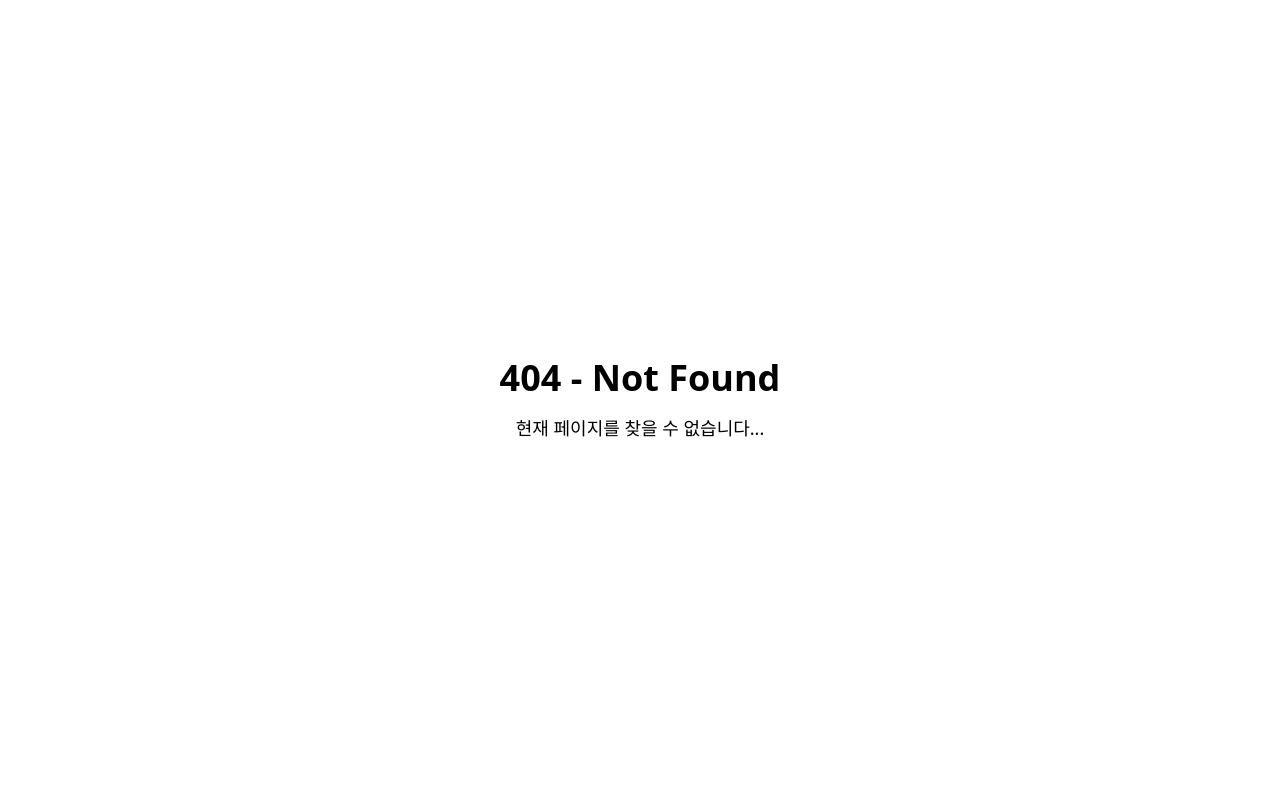
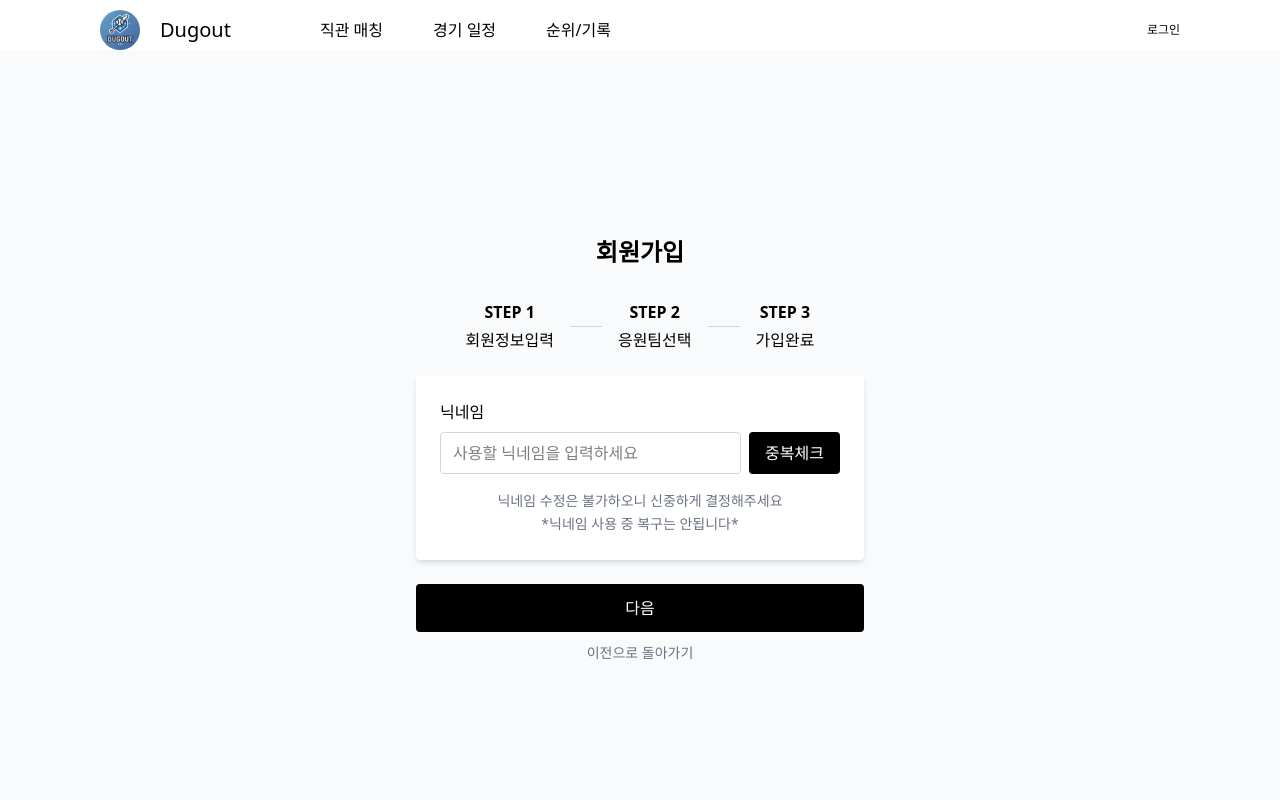
Before and after one commit to DugOut-unicorn/Front-End, a React (Vite) app: page /login/1 in a window 1280 px wide. Before the commit this address had no page. Shown: the top 800 px of the page. Built offline with nearby package versions, Linux system fonts and the light colour scheme.

Commit message:
app.tsx 수정, loginpage1 저장

```diff
--- a/src/App.tsx
+++ b/src/App.tsx
@@ -24,6 +24,10 @@ const router = createBrowserRouter([
         element: <LoginPage />,
       },
       {
+        path: 'login/:id',
+        element: <LoginPage />,
+      },
+      {
         path:'matching',
         element: <MatchingPage />,
       },
--- a/src/pages/Login/LoginPage.tsx
+++ b/src/pages/Login/LoginPage.tsx
@@ -1,13 +1,144 @@
-
+import { useParams } from 'react-router-dom';
+import { useState } from 'react';
+import logo from '../../assets/main_logo.png';
 
 const LoginPage = () => {
-  return (
-    <div className="mx-auto max-w-[1080px] px-4 py-8">
-        <h1 className="mb-4 text-2xl font-bold">로그인 페이지</h1>
-        <div className="bg-white p-4 shadow">
-            <p>로그인 페이지 입니다.</p>
+  const { id } = useParams();
+
+  // 회원가입 페이지 (id === '1')에서 사용할 상태 (이전 코드의 나머지 부분은 동일)
+  const [nickname, setNickname] = useState('');
+  const [nicknameCheckResult, setNicknameCheckResult] = useState<'available' | 'duplicate' | null>(null);
+
+  const handleNicknameCheck = () => {
+    if (nickname.trim() === '') return; // 입력값이 없으면 체크하지 않음
+    // 예시 로직: 'test'라는 닉네임은 중복으로 간주
+    if (nickname === 'test') {
+      setNicknameCheckResult('duplicate');
+    } else {
+      setNicknameCheckResult('available');
+    }
+  };
+
+  if (id === '1') {
+    return (
+      <div className="flex flex-col items-center justify-center min-h-screen px-4 bg-gray-50">
+        <h1 className="text-2xl font-bold mb-8">회원가입</h1>
+
+        {/* 단계 표시 영역 with 연결 선 */}
+        <div className="flex items-center justify-center mb-6">
+          <div className="flex items-center">
+
+            {/* STEP 1 */}
+            <div className="text-center">
+              <div className="mb-1 font-semibold">STEP 1</div>
+              <div>회원정보입력</div>
+            </div>
+            {/* 연결 선 */}
+            <div className="w-8 h-px bg-gray-300 mx-4" />
+            {/* STEP 2 */}
+            <div className="text-center">
+              <div className="mb-1 font-semibold">STEP 2</div>
+              <div>응원팀선택</div>
+            </div>
+            {/* 연결 선 */}
+            <div className="w-8 h-px bg-gray-300 mx-4" />
+            {/* STEP 3 */}
+            <div className="text-center">
+              <div className="mb-1 font-semibold">STEP 3</div>
+              <div>가입완료</div>
+            </div>
+          </div>
         </div>
-    </div>
-  );
-}
+
+        {/* 닉네임 입력 박스 */}
+        <div className="w-full max-w-md bg-white p-6 shadow-md rounded mb-6">
+          <label htmlFor="nickname" className="block mb-2 font-medium">
+            닉네임
+          </label>
+          <div className="flex gap-2">
+            <input
+              id="nickname"
+              type="text"
+              placeholder="사용할 닉네임을 입력하세요"
+              className="flex-1 border border-gray-300 rounded px-3 py-2 focus:outline-none"
+              value={nickname}
+              onChange={(e) => {
+                setNickname(e.target.value);
+                setNicknameCheckResult(null); // 입력값 변경 시 결과 초기화
+              }}
+            />
+            <button
+              className="bg-black text-white px-4 py-2 rounded"
+              onClick={handleNicknameCheck}
+            >
+              중복체크
+            </button>
+          </div>
+          {/* 중복 체크 결과 메시지 */}
+          {nicknameCheckResult === 'available' && (
+            <div className="mt-2 text-sm text-green-500 text-center">
+              사용 가능한 닉네임입니다.
+            </div>
+          )}
+          {nicknameCheckResult === 'duplicate' && (
+            <div className="mt-2 text-sm text-red-500 text-center">
+              이미 사용 중인 닉네임입니다.
+            </div>
+          )}
+          <div className="mt-4 text-sm text-center text-gray-500 leading-relaxed">
+            닉네임 수정은 불가하오니 신중하게 결정해주세요
+            <br />
+            *닉네임 사용 중 복구는 안됩니다*
+          </div>
+        </div>
+
+        {/* 다음 버튼 */}
+        <button className="bg-black text-white w-full max-w-md py-3 rounded mb-2 hover:bg-gray-800">
+          다음
+        </button>
+
+        {/* 하단 링크 */}
+        <div className="text-center">
+          <a href="#" className="text-sm text-gray-500 hover:underline">
+            이전으로 돌아가기
+          </a>
+        </div>
+      </div>
+    );
+  } else if (id === '2') {
+    return (
+      <div className="flex items-center justify-center h-screen">
+        <p>로그인(회원가입) 페이지 2</p>
+      </div>
+    );
+  } else {
+    return (
+      <div className="flex flex-col items-center justify-center h-screen">
+        <img
+          src={logo}
+          alt="Dugout Logo"
+          className="rounded-full w-40 h-40 mb-6"
+        />
+        <h1 className="text-xl font-bold mb-20">
+          DUGOUT에 오신 것을 환영합니다!!
+        </h1>
+        <p className="text-gray-500 mb-6">
+          SNS 계정으로 간편하게 로그인하세요
+        </p>
+        <div className="flex gap-4 mb-4">
+          <button className="w-12 h-12 rounded-full bg-gray-100 flex items-center justify-center">
+            <img src="/images/kakao_icon.png" alt="카카오 로그인" className="w-6 h-6" />
+          </button>
+          <button className="w-12 h-12 rounded-full bg-gray-100 flex items-center justify-center">
+            <img src="/images/google_icon.png" alt="구글 로그인" className="w-6 h-6" />
+          </button>
+          <button className="w-12 h-12 rounded-full bg-gray-100 flex items-center justify-center">
+            <img src="/images/naver_icon.png" alt="네이버 로그인" className="w-6 h-6" />
+          </button>
+        </div>
+      </div>
+    );
+  }
+};
+
 export default LoginPage;
```
